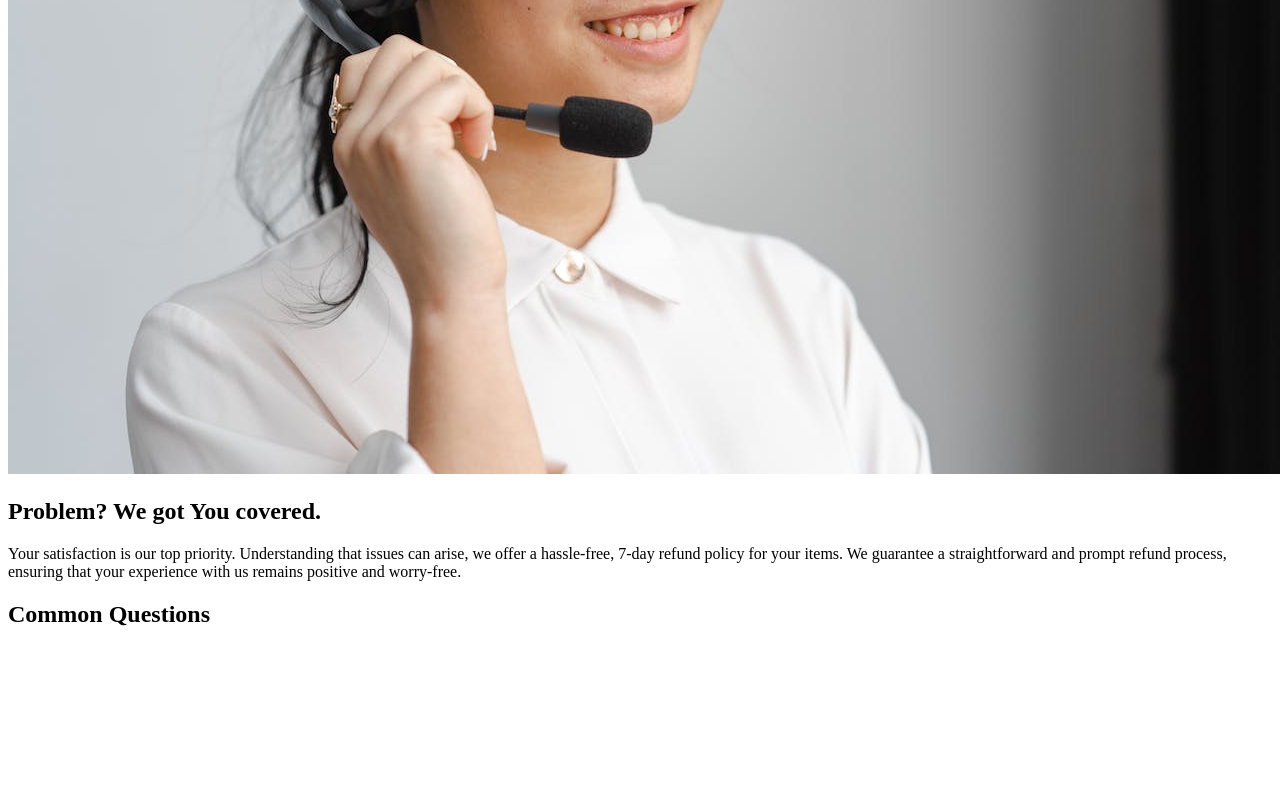
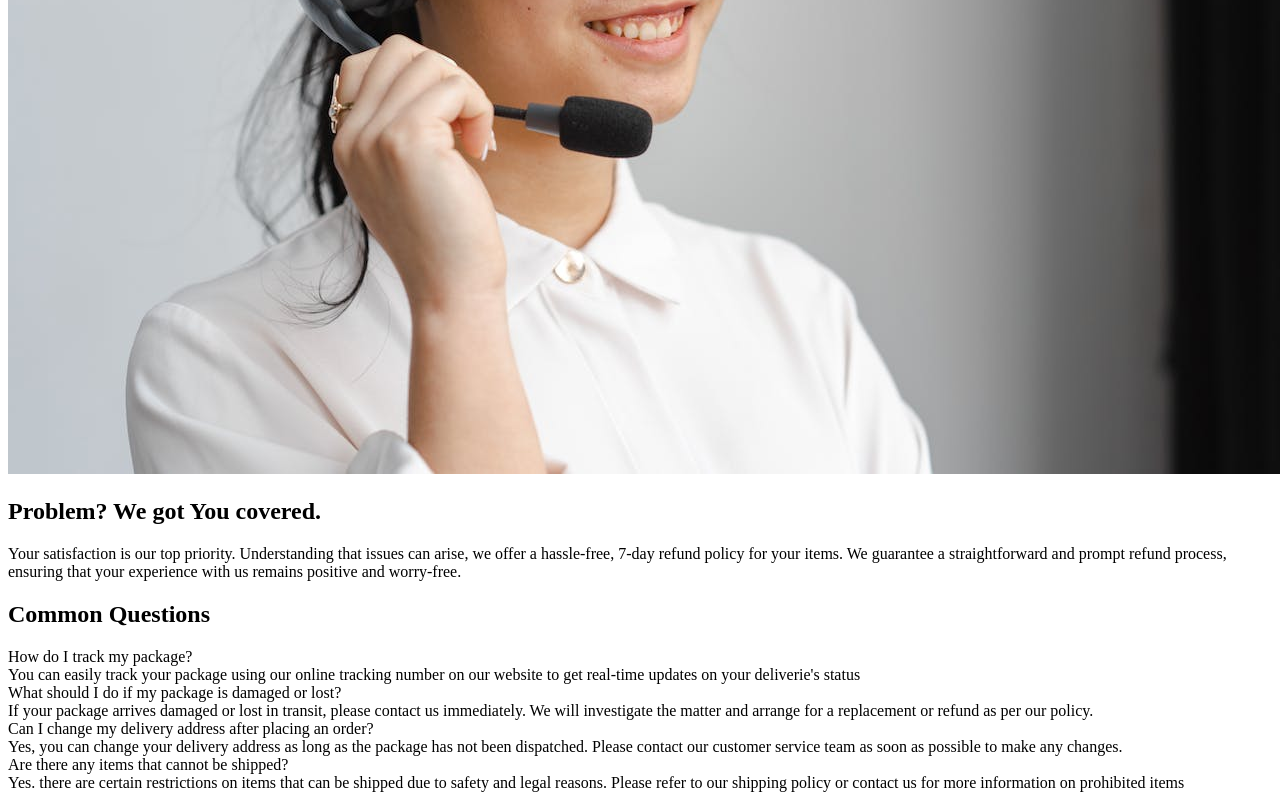
Before and after one commit to JarvisAppleSlice/Static-Web-App, a plain HTML site: page index.html in a window 1280 px wide. Shown: the part 2591-3391 px from the top of the page. Before the commit the page ends 3239 px from the top, so only its background shows below. Drawn offline with Linux system fonts and the light colour scheme.

Commit message:
updateJS

```diff
--- a/index.html
+++ b/index.html
@@ -6,7 +6,7 @@
     <meta charset="UTF-8" />
     <meta name="viewport" content="width=device-width, initial-scale=1.0" />
     <title>Cacher's Food Deliveries</title>
-    <script src="index.js"></script>
+    <script src="index.js" defer></script>
 </head>
 
 <body>
--- a/index.js
+++ b/index.js
@@ -1,3 +1,4 @@
+//Comonly asked questions 1
 const qaItems = [
 	{
 		question: "How do I track my package?",
@@ -22,3 +23,22 @@ const qaItems = [
 ];
 
 const accordionDiv = document.getElementById("accordion");
+
+qaItems.forEach((qaItem) => {
+	const questionText = qaItem.question;
+	const answerText = qaItem.answer;
+
+	// const { questionText: question, answerText: answer } = qaItem;
+
+	const questionDiv = document.createElement("div");
+	questionDiv.classList.add("accordion-question");
+	questionDiv.textContent = questionText;
+
+	const answerDiv = document.createElement("div");
+	answerDiv.classList.add("accordion-answer");
+	answerDiv.textContent = answerText;
+
+	questionDiv.appendChild(answerDiv);
+
+	accordionDiv.appendChild(questionDiv);
+});
```
